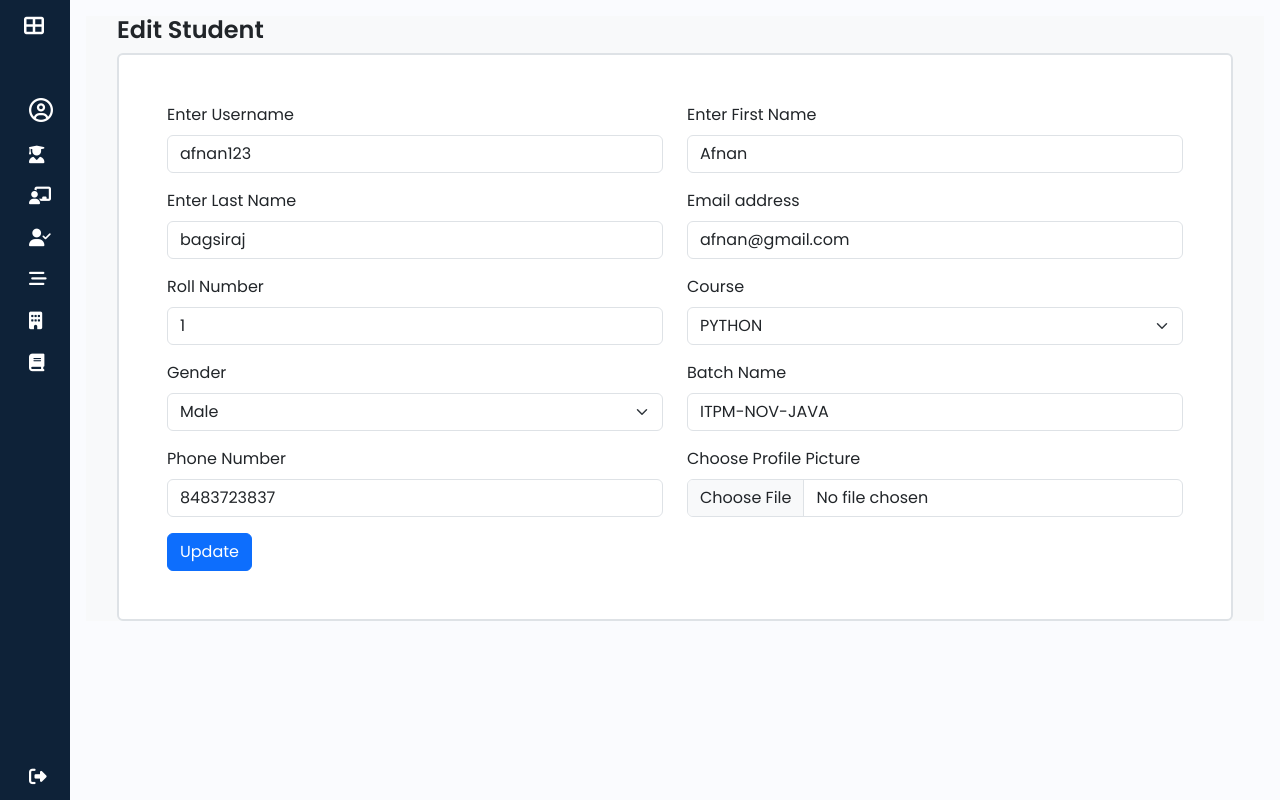
After one commit to Roshan152002/ITP_STU_ATTENDANCE_SYTEM, a Django app: page /admins/student/update/23/ in a window 1280 px wide. The commit adds this page. Run offline with Django 5.2, Linux system fonts and the light colour scheme; data comes from the database, SQL or seed files in the repository; both versions use the stored data as it was after the commit; some libraries are stand-ins or nearby versions.

Commit message:
added the CRUD operations on student by admin

```diff
--- a/ITP_STU_ATTENDANCE/adminViews.py
+++ b/ITP_STU_ATTENDANCE/adminViews.py
@@ -1,7 +1,116 @@
-from django.shortcuts import render
+from django.contrib import messages
+from django.shortcuts import render,redirect,get_object_or_404
 from django.contrib.auth.decorators import login_required
+from attendance.models import Student,User,Course
+
 
 # Create your views here.
 @login_required(login_url='/')
 def admin_home(request):
     return render(request,'admin/home.html')
+
+
+def student_list(request):
+    students = Student.objects.all()
+    return render(request,'admin/students.html',{'students':students})
+
+def student_add(request):
+    courses = Course.objects.all()
+    if request.method == 'POST':
+        username = request.POST.get('username')
+        firstname = request.POST.get('firstname')
+        lastname = request.POST.get('lastname')
+        email = request.POST.get('email')
+        password = request.POST.get('password')
+        course_id = request.POST.get('course')  # Get course ID from the form
+        gender = request.POST.get('gender')
+        roll_no = request.POST.get('rollno')
+        batch = request.POST.get('batch')
+        phonono = request.POST.get('phonono')
+        profile = request.FILES.get('profile')
+
+
+        user, created = User.objects.get_or_create(username=username, defaults={
+            'first_name': firstname,
+            'last_name': lastname,
+            'email': email,
+        })
+
+        if created:
+            user.set_password(password)
+            messages.success(request, "Account created successfully!")
+            user.save()
+        else:
+            messages.error(request,"User already exists")
+
+        course = Course.objects.get(id=course_id) if course_id else None
+
+
+        student = Student(
+            user=user,
+            course_id=course,
+            gender=gender,
+            email = email,
+            roll_no=roll_no,
+            batch_name=batch,
+            phone_no=phonono,
+            profile_pic=profile
+        )
+        student.save()
+
+        return redirect('student_list')
+
+    return render(request, 'admin/addStudent.html',{'courses': courses})
+
+def student_edit(request, id):
+    student = get_object_or_404(Student, user_id=id)
+    user = student.user
+
+    courses = Course.objects.all()
+
+    if request.method == 'POST':
+        username = request.POST.get('username')
+        firstname = request.POST.get('firstname')
+        lastname = request.POST.get('lastname')
+        email = request.POST.get('email')
+        course_id = request.POST.get('course')
+        gender = request.POST.get('gender')
+        roll_no = request.POST.get('rollno')
+        batch = request.POST.get('batch')
+        phonono = request.POST.get('phonono')
+        profile = request.FILES.get('profile')
+
+        user.username = username
+        user.first_name = firstname
+        user.last_name = lastname
+        user.email = email
+        # if password:
+        #     user.set_password(password)
+        user.save()
+
+        course = Course.objects.get(id=course_id) if course_id else None
+
+        student.course = course
+        student.gender = gender
+        student.roll_no = roll_no
+        student.batch_name = batch
+        student.phone_no = phonono
+        if profile:  # Only update the profile if a new one is uploaded
+            student.profile_pic = profile
+        student.save()
+
+        messages.success(request, 'Student Profile Updated Successfully!')
+        return redirect('student_list')
+
+    return render(request, 'admin/editStudent.html', {'courses': courses, 'student': student})
+
+
+def student_detail(request, id):
+    student = get_object_or_404(Student, user_id=id)
+    user = student.user
+    return render(request, 'admin/studentDetail.html', {'student': student, 'user': user})
+
+def student_delete(request,id):
+    student = get_object_or_404(Student, user_id=id)
+    student.delete()
+    return redirect('student_list')
--- a/ITP_STU_ATTENDANCE/urls.py
+++ b/ITP_STU_ATTENDANCE/urls.py
@@ -14,15 +14,23 @@ urlpatterns = [
     path('base/',views.Base,name='BaseLayout'),
     path('register/',views.register,name='register'),
     path('logout/',views.user_logout,name='logout'),
-    path('admins/dashboard/',adminViews.admin_home,name='admin_home'),
-    path('student/dashboard/',studentViews.student_home,name='student_home'),
-    path('teacher/dashboard/',teacherViews.teacher_home,name='teacher_home'),
     path('profile/',views.profile,name='profile'),
     path('profile/edit/', views.edit_profile, name='edit_profile'),
-    path('attendance/',include('attendance.urls')),
     path('password_reset/', views.custom_password_reset, name='password_reset'),
     path('verify_otp/<int:user_id>/',views.verify_otp, name='verify_otp'),
     path('reset/<uidb64>/<token>/', views.custom_password_reset_confirm, name='password_reset_confirm'),
+
+    path('admins/dashboard/',adminViews.admin_home,name='admin_home'),
+    path('admins/students/',adminViews.student_list,name='student_list'),
+    path('admins/student/add/',adminViews.student_add,name="student_add"),
+    path('admins/student/detail/<int:id>/',adminViews.student_detail,name="student_detail"),
+    path('admins/student/update/<int:id>/',adminViews.student_edit,name="student_edit"),
+    path('admins/student/delete/<int:id>/',adminViews.student_delete,name="student_delete"),
+
+    path('student/dashboard/',studentViews.student_home,name='student_home'),
+
+    path('teacher/dashboard/',teacherViews.teacher_home,name='teacher_home'),
+    path('attendance/',include('attendance.urls')),
 ]
 
 urlpatterns += static(settings.MEDIA_URL, document_root=settings.MEDIA_ROOT)
--- a/attendance/forms.py
+++ b/attendance/forms.py
@@ -11,7 +11,7 @@ class UserRegisterForm(UserCreationForm):
 class StudentRegisterForm(forms.ModelForm):
     class Meta:
         model = Student
-        fields = ['address', 'gender', 'phone_no', 'profile_pic']
+        fields = ['address', 'gender','course_id', 'phone_no', 'profile_pic']
 
 class TeacherRegisterForm(forms.ModelForm):
     class Meta:
--- a/attendance/models.py
+++ b/attendance/models.py
@@ -41,7 +41,7 @@ class Course(models.Model):
         return self.name
 
 class Student(models.Model):
-    user = models.OneToOneField(User,on_delete=models.CASCADE,primary_key=True,related_name='student_model')
+    user = models.OneToOneField(User,on_delete=models.CASCADE,primary_key=True,related_name='student_model',default='STUDENT')
     course_id = models.ForeignKey(Course,on_delete=models.DO_NOTHING,null=True,blank=True,default=None)
     gender = models.CharField(max_length=10,default='male',null=True,blank=True)
     roll_no = models.CharField(max_length=10)
--- /dev/null
+++ b/templates/admin/editStudent.html
@@ -0,0 +1,87 @@
+{% extends "base.html" %}
+
+{% block title %}Edit Student{% endblock title %}
+
+{% block content %}
+    <section class="container-fluid bg-light" id="main-content">
+        <section class="container">
+            <h1>Edit Student</h1>
+            {% if messages %}
+                {% for message in messages %}
+                    <div class="alert {% if message.tags == 'error' %}alert-danger{% elif message.tags == 'success' %}alert-success{% else %}alert-info{% endif %}" role="alert">
+                        {{ message }}
+                    </div>
+                {% endfor %}
+            {% endif %}
+            <div class="content bg-white p-5 my-auto border border-2 rounded">
+                <form method="POST" enctype="multipart/form-data">
+                    {% csrf_token %}
+                    <div class="row">
+
+                        <div class="mb-3 col-12 col-md-6">
+                            <label for="username" class="form-label">Enter Username</label>
+                            <input type="text" class="form-control" id="username" name="username" value="{{ student.user.username }}" placeholder="Username">
+                        </div>
+
+                        <div class="mb-3 col-12 col-md-6">
+                            <label for="FirstName" class="form-label">Enter First Name</label>
+                            <input type="text" class="form-control" id="FirstName" name="firstname" value="{{ student.user.first_name }}" placeholder="First Name">
+                        </div>
+
+                        <div class="mb-3 col-12 col-md-6">
+                            <label for="LastName" class="form-label">Enter Last Name</label>
+                            <input type="text" class="form-control" id="LastName" name="lastname" value="{{ student.user.last_name }}" placeholder="Last Name">
+                        </div>
+
+                        <div class="mb-3 col-12 col-md-6">
+                          <label for="Email" class="form-label">Email address</label>
+                          <input type="email" class="form-control" id="Email" name="email" value="{{ student.user.email }}" placeholder="Enter email">
+                        </div>
+
+                        <div class="mb-3 col-12 col-md-6">
+                            <label for="rollno" class="form-label">Roll Number</label>
+                            <input type="text" class="form-control" id="rollno" name="rollno" value="{{ student.roll_no }}" placeholder="Enter Your Roll No">
+                        </div>
+
+                        <div class="mb-3 col-12 col-md-6">
+                            <label for="course" class="form-label">Course</label>
+                            <select class="form-select" name="course">
+                                {% for course in courses %}
+                                    <option value="{{ course.id }}" {% if student.course.id == course.id %}selected{% endif %}>{{ course.name }}</option>
+                                {% endfor %}
+                            </select>
+                        </div>
+
+                        <div class="mb-3 col-12 col-md-6">
+                            <label for="gender" class="form-label">Gender</label>
+                            <select class="form-select" name="gender">
+                                <option value="male" {% if student.gender == 'male' %}selected{% endif %}>Male</option>
+                                <option value="female" {% if student.gender == 'female' %}selected{% endif %}>Female</option>
+                            </select>
+                        </div>
+
+                        <div class="mb-3 col-12 col-md-6">
+                            <label for="batch" class="form-label">Batch Name</label>
+                            <input type="text" class="form-control" id="batch" name="batch" value="{{ student.batch_name }}" placeholder="Enter Your Batch Name">
+                        </div>
+
+                        <div class="mb-3 col-12 col-md-6">
+                            <label for="phonono" class="form-label">Phone Number</label>
+                            <input type="tel" class="form-control" id="phonono" name="phonono" value="{{ student.phone_no }}" maxlength="10" placeholder="Enter Phone Number">
+                        </div>
+
+                        <div class="mb-3 col-12 col-md-6">
+                            <label for="formFile" class="form-label">Choose Profile Picture</label>
+                            <input class="form-control" type="file" id="formFile" name="profile">
+                            {% if student.profile_pic %}
+                                <p>Current Picture:</p>
+                                <img src="{{ student.profile_pic.url }}" alt="Profile Picture" class="img-thumbnail" width="100">
+                            {% endif %}
+                        </div>
+                    </div>
+                    <button type="submit" class="btn btn-primary">Update</button>
+                </form>
+            </div>
+        </section>
+    </section>
+{% endblock content %}
--- a/templates/include/sidebar.html
+++ b/templates/include/sidebar.html
@@ -27,7 +27,7 @@
                     </a>
                 </li>
                 <li class="sidebar-item">
-                    <a href="#" class="sidebar-link">
+                    <a href="{% url "student_list" %}" class="sidebar-link">
                         <i class="fas fa-user-graduate"></i>
                         <span>Students</span>
                     </a>
```
Also changed, not shown: templates/admin/addStudent.html (added, +90 -0 lines), templates/admin/studentDetail.html (added, +35 -0 lines), templates/admin/students.html (added, +44 -0 lines), attendance/migrations/0008_alter_student_user.py (added), db.sqlite3, media/profile_pics/Profile_Picture.jpeg (added), media/profile_pics/WhatsApp_Image_2025-02-03_at_11.02.40_f0a5b43b.jpg (added), media/profile_pics/image_14_ZL4lOwk.png (added), media/profile_pics/image_16.png (added), media/profile_pics/image_8.png (added), media/profile_pics/image_9_pBVAbha.png (added).
